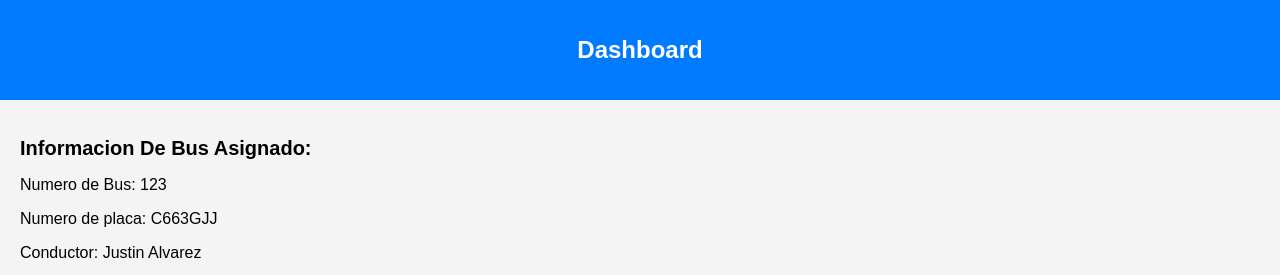
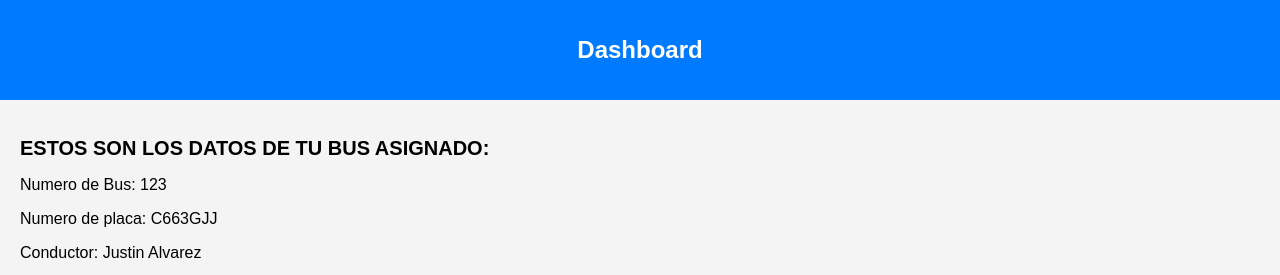
Before and after one commit to JhonyPerez1/5-Pantallas-funcionales, a website: page dashboard.html in a window 1280 px wide. Shown: the top 275 px of the page. Drawn offline with Linux system fonts and the light colour scheme.

Commit message:
Se modifico la tercera pantalla

```diff
--- a/dashboard.html
+++ b/dashboard.html
@@ -10,7 +10,7 @@
     </header>
     <main>
         <section id="bus-info">
-            <h2>Informacion De Bus Asignado:</h2>
+            <h2>ESTOS SON LOS DATOS DE TU BUS ASIGNADO:</h2>
             <p>Numero de Bus: 123</p>
             <p>Numero de placa: C663GJJ</p>
             <p>Conductor: Justin Alvarez</p>
```
